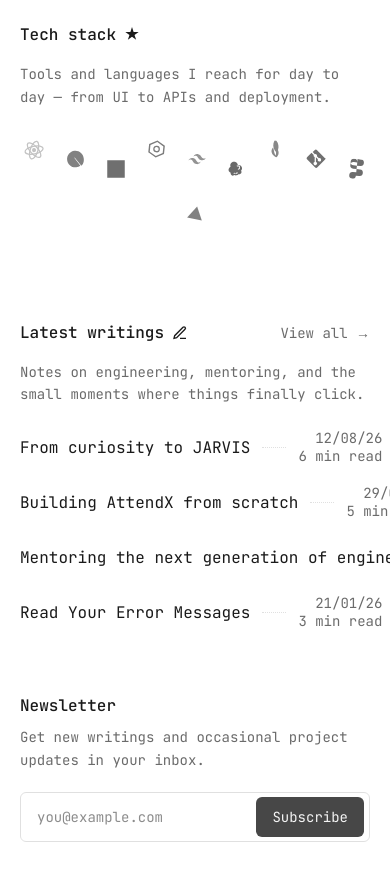
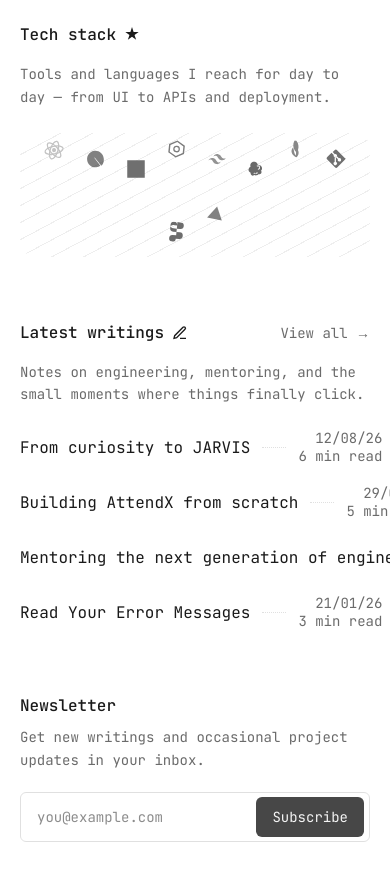
Before and after one commit to Danielkombou/folio, a Next.js app: page / in a window 390 px wide. Shown: the part 1460-2341 px from the top of the page. Built offline with nearby package versions, Linux system fonts and the light colour scheme.

Commit message:
Refactor Navbar component to enhance layout and responsiveness, incorporating a new slanted ASCII logo and avatar image. Update site data to include avatar path and add new project and writing entries for JARVIS and EcoCleaners.

```diff
--- a/app/globals.css
+++ b/app/globals.css
@@ -56,3 +56,16 @@ body::before {
   align-self: center;
   border-bottom: 1px dotted var(--border);
 }
+
+.stack-orbit {
+  background-image: repeating-linear-gradient(
+    -28deg,
+    transparent,
+    transparent 14px,
+    color-mix(in srgb, var(--border) 55%, transparent) 14px,
+    color-mix(in srgb, var(--border) 55%, transparent) 15px
+  );
+  background-size: 100% 100%;
+  border-radius: 1rem;
+  padding-inline: 0.75rem;
+}
--- a/app/writings/[slug]/page.tsx
+++ b/app/writings/[slug]/page.tsx
@@ -52,8 +52,8 @@ export default async function WritingPage({
 
       <Reveal delay={0.08}>
         <article className="space-y-5 text-base leading-relaxed text-foreground/90 sm:text-lg">
-          {writing.content.map((paragraph) => (
-            <p key={paragraph.slice(0, 24)}>{paragraph}</p>
+          {writing.content.map((paragraph, index) => (
+            <p key={`${writing.slug}-${index}`}>{paragraph}</p>
           ))}
         </article>
       </Reveal>
```
